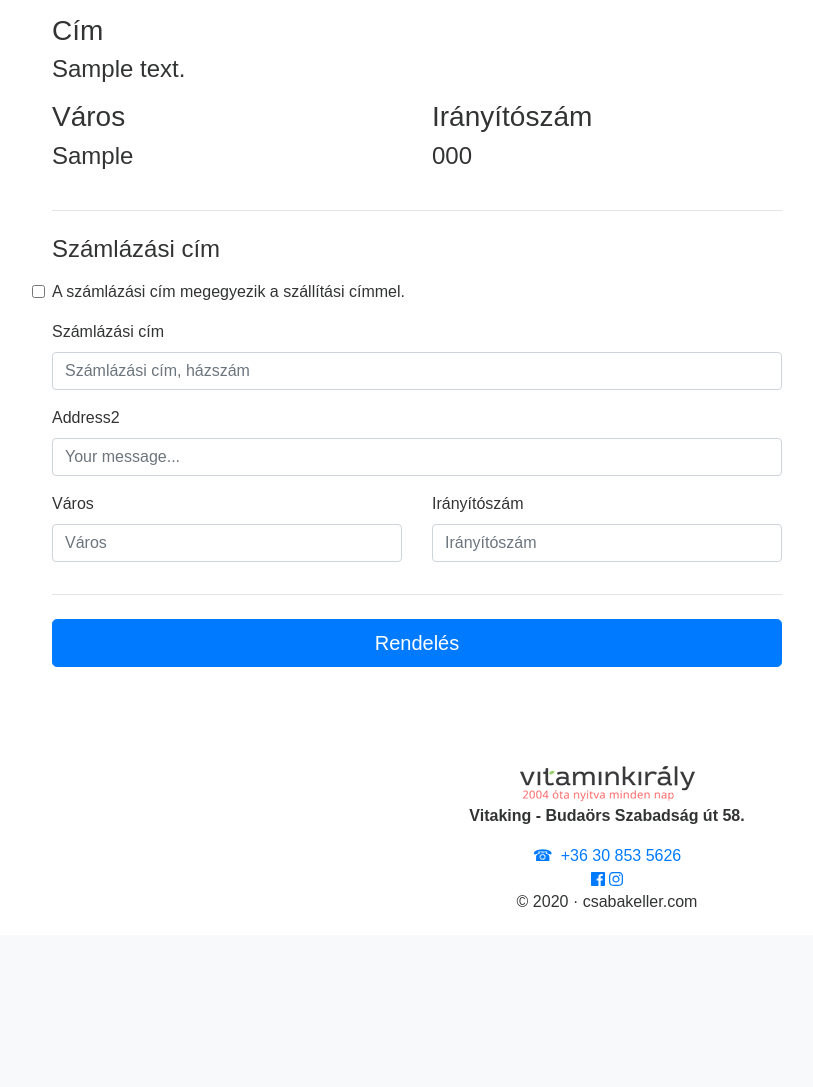
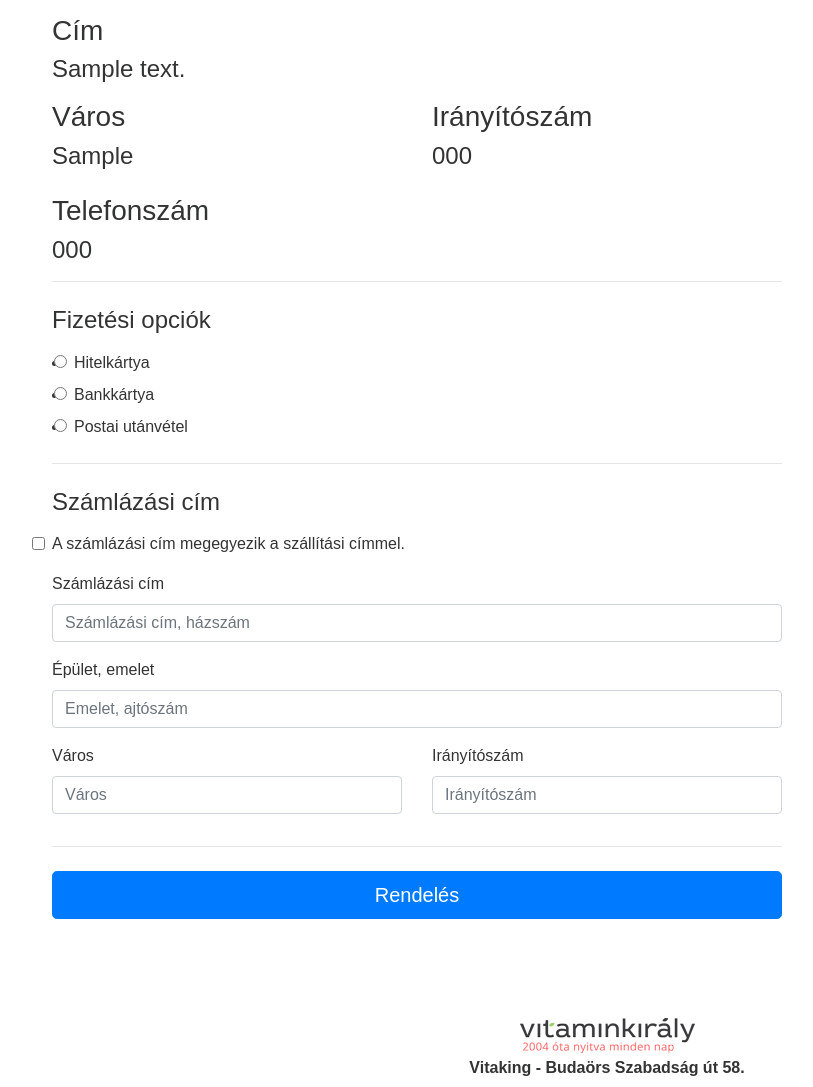
Before and after one commit to csabimvp/vitaking, a Django app: page /orders/create/ in a window 1280 px wide. Shown: the part 558-1645 px from the top of the page, without its empty margins (33-846 px from the left). Before the commit the page ends 1465 px from the top, so only its background shows below. Run offline with Django 3.2, Linux system fonts and the light colour scheme; a user stored in the database is signed in; tables that the repository leaves empty hold one stand-in row (values such as "Sample post"); one stand-in notice (Sample message) is shown; parts of the project's set-up code (start-up, migrations or seed data) failed here and were passed over; some libraries are stand-ins or nearby versions.

Commit message:
Added the selection of payment methods

```diff
--- a/webshop/account/admin.py
+++ b/webshop/account/admin.py
@@ -10,7 +10,7 @@ class AddressAdmin(admin.ModelAdmin):
         "apartment_address",
         "postal_code",
         "city",
-        "same_billing"
+        "phone_number"
         # "address_type",
     ]
 
--- a/webshop/account/forms.py
+++ b/webshop/account/forms.py
@@ -80,6 +80,7 @@ class AddressUpdateForm(forms.ModelForm):
             "apartment_address",
             "postal_code",
             "city",
+            "phone_number",
             # "address_type",
         ]
 
@@ -88,5 +89,6 @@ class AddressUpdateForm(forms.ModelForm):
             "apartment_address": forms.TextInput(attrs={"class": "form-control"}),
             "postal_code": forms.TextInput(attrs={"class": "form-control"}),
             "city": forms.TextInput(attrs={"class": "form-control"}),
+            "phone_number": forms.TextInput(attrs={"class": "form-control"}),
             # "address_type": forms.Select(attrs={"class": "form-control"}),
         }
--- a/webshop/account/models.py
+++ b/webshop/account/models.py
@@ -1,8 +1,8 @@
 from django.db import models
 from django.conf import settings
 
+from phonenumber_field.modelfields import PhoneNumberField
 
-# ADDRESS_CHOICES = [("S", "Shipping"), ("B", "Billing")]
 
 
 class Address(models.Model):
@@ -11,10 +11,7 @@ class Address(models.Model):
     apartment_address = models.CharField(max_length=100, blank=True)
     postal_code = models.CharField(max_length=30)
     city = models.CharField(max_length=100)
-    same_billing = models.BooleanField(default=False)
-    # address_type = models.CharField(
-    # max_length=2, choices=ADDRESS_CHOICES, default="S", unique=True
-    # )
+    phone_number = PhoneNumberField()
 
     class Meta:
         # unique_together = [["user", "address_type"]]
--- a/webshop/account/templates/account/detail.html
+++ b/webshop/account/templates/account/detail.html
@@ -9,6 +9,7 @@
             <h1>username: {{ user.username }}</h1>
             <h1>name: {{ user.last_name }}, {{ user.first_name }}</h1>
             <h1>email: {{ user.email }}</h1>
+            <h1>Telefonszám: {{ a.phone_number }}</h1>
         </div>
         <div class="col">
             {% for a in address %}
--- a/webshop/cart/cart.py
+++ b/webshop/cart/cart.py
@@ -85,6 +85,25 @@ class Cart(object):
                 pass
         self.save()
 
+
+    def on_sale_savings(self):
+        total = sum(
+            Decimal(item["price"]) * item["quantity"]
+            if Decimal(item["on_sale_price"]) != 0
+            else 0
+            for item in self.cart.values()
+        )
+
+        on_sale = sum(
+            Decimal(item["on_sale_price"]) * item["quantity"]
+            if Decimal(item["on_sale_price"]) != 0
+            else 0
+            for item in self.cart.values()
+        )
+
+        return total-on_sale
+
+
     def get_total_price(self):
         return sum(
             Decimal(item["on_sale_price"]) * item["quantity"]
@@ -105,7 +124,7 @@ class Cart(object):
     def get_discount(self):
         if self.coupon:
             return sum(
-                round((self.coupon.discount / Decimal(100)) * Decimal(item["price"]), 0)
+                round((self.coupon.discount / Decimal(100)) * Decimal(item["price"]) * item["quantity"], 0)
                 if Decimal(item["on_sale_price"]) == 0
                 else 0 * Decimal(item["on_sale_price"])
                 for item in self.cart.values()
--- a/webshop/orders/forms.py
+++ b/webshop/orders/forms.py
@@ -1,4 +1,6 @@
 from django import forms
+
+CHOICES = [('1', 'Hitelkártya'), ('2', 'Bankkártya'), ('3', 'Postai utánvétel')]
 
 
 class BillingAddressCreateForm(forms.Form):
@@ -9,6 +11,14 @@ class BillingAddressCreateForm(forms.Form):
             attrs={"class": "form-check-input", "onclick": "myFunction()"}
         ),
     )
+
+    payment_method = forms.ChoiceField(
+        choices=CHOICES,
+        widget=forms.RadioSelect(
+            attrs={"class": "form-check-input", "type": "radio"}
+        ),
+    )
+
     billing_street_address = forms.CharField(
         max_length=200,
         required=False,
@@ -20,7 +30,7 @@ class BillingAddressCreateForm(forms.Form):
         max_length=100,
         required=False,
         widget=forms.TextInput(
-            attrs={"class": "form-control", "placeholder": "Your message..."}
+            attrs={"class": "form-control", "placeholder": "Emelet, ajtószám"}
         ),
     )
     billing_postal_code = forms.CharField(
--- a/webshop/orders/models.py
+++ b/webshop/orders/models.py
@@ -21,6 +21,7 @@ class Order(models.Model):
     created = models.DateTimeField(auto_now_add=True)
     updated = models.DateTimeField(auto_now=True)
     paid = models.BooleanField(default=False)
+    payment_method = models.CharField(max_length=50)
     coupon = models.ForeignKey(
         Coupon, related_name="orders", null=True, blank=True, on_delete=models.SET_NULL
     )
--- a/webshop/orders/templates/orders/order/create.html
+++ b/webshop/orders/templates/orders/order/create.html
@@ -90,12 +90,26 @@
                     <h4>{{ address.postal_code }}</h4>
                 </div>
             </div>
+
+            <div class="mb-3">
+                <h3>Telefonszám</h3>
+                <h4>{{ address.phone_number }}</h4>
+            </div>
             <hr class="mb-4">
 
             <form method="post">
+                {{ form.non_field_errors }}
+                <div class="mb-3">
+                    <h4 class="mb-3">Fizetési opciók</h4>
+                    <div class="mb-3">
+                        <li>{{ form.payment_method.0 }}</li>
+                        <li>{{ form.payment_method.1 }}</li>
+                        <li>{{ form.payment_method.2 }}</li>
+                    </div>
+                </div>
+                <hr class="mb-4">
                 <div class="mb-3">
                     <h4 class="mb-3">Számlázási cím</h4>
-                    {{ form.non_field_errors }}
                     {{ form.same_billing.errors }}
                     {{ form.same_billing }}
                     <label class="form-check-label" for="{{ form.same_billing.id_for_label }}">
@@ -110,7 +124,7 @@
                     </div>
                     <div class="mb-3" id="myDIV">
                         {{ form.billing_apartment_address.errors }}
-                        <label for="{{ form.billing_apartment_address.id_for_label }}">Address2</label>
+                        <label for="{{ form.billing_apartment_address.id_for_label }}">Épület, emelet</label>
                         {{ form.billing_apartment_address }}
                     </div>
                     <div class="row">
--- a/webshop/orders/views.py
+++ b/webshop/orders/views.py
@@ -56,6 +56,7 @@ def order_create(request):
                 city=address.city,
                 coupon=cart.coupon,
                 discount=disc,
+                payment_method=form.cleaned_data["payment_method"],
             )
 
             order = Order.objects.latest("id")
@@ -94,8 +95,14 @@ def order_create(request):
 
             request.session["order_id"] = order.id
 
-            # redirect for payment
-            return redirect(reverse("payment:process"))
+            #Payment option is cash after delivery:
+            if form.cleaned_data["payment_method"] == "3":
+                #print(form.cleaned_data["payment_method"])
+                return render(request, 'orders/order/created.html', {'order': order})
+            else:
+                # redirect for credit / debit card payment
+                print(form.cleaned_data["payment_method"])
+                return redirect(reverse("payment:process"))
 
     else:
         form = BillingAddressCreateForm()
--- a/webshop/payment/tasks.py
+++ b/webshop/payment/tasks.py
@@ -23,7 +23,9 @@ def payment_completed(order_id):
         f"Tisztelt {order.first_name},\n\n"
         f"Csatolva küldjük a legutóbbi vásárlás számláját."
     )
-    email = EmailMessage(subject, message, "shaba.keller@gmail.com", [order.email])
+    email = EmailMessage(
+        subject, message, "shaba.keller@gmail.com", ["shaba.keller@gmail.com"]
+    )
 
     # Generate PDF
     html = render_to_string("orders/order/pdf.html", {"order": order})
--- a/webshop/shop/api/serializers.py
+++ b/webshop/shop/api/serializers.py
@@ -56,6 +56,7 @@ class OrderSerializer(serializers.ModelSerializer):
             "address2",
             "postal_code",
             "paid",
+            "payment_method",
             "created",
             "coupon",
             "get_total_cost",
--- a/webshop/webshop/settings.py
+++ b/webshop/webshop/settings.py
@@ -39,6 +39,7 @@ INSTALLED_APPS = [
     "django.contrib.staticfiles",
     "django.contrib.humanize",
     "rest_framework",
+    "phonenumber_field",
 ]
 
 MIDDLEWARE = [
```
Also changed, not shown: requirements.txt (+11 -0 lines), webshop/account/templates/account/login.html (+0 -11 lines), webshop/account/templates/registration/login.html (+0 -12 lines).
